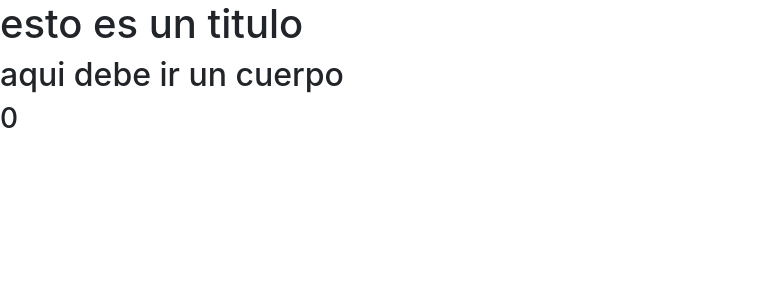
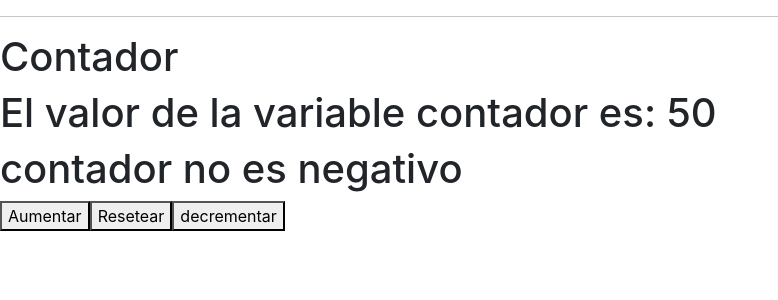
Before and after one commit to DanielReyes70/fundamentos_react_DW, a React (Create React App) app in the folder fundamentos/: page / in a window 1280 px wide. Shown: the top 300 px of the page, without its empty margins (0-778 px from the left). Built offline with nearby package versions, Linux system fonts and the light colour scheme.

Commit message:
Contador con props

```diff
--- a/fundamentos/src/App.js
+++ b/fundamentos/src/App.js
@@ -12,9 +12,11 @@ import PruebaPropiedades from './components/PruebaPropiedades';
 function App() {
   return (
     <>
+      <Contador valor_inicial={50}/>
+      {//<PruebaPropiedades  titulo = 'esto es un titulo' />
+      }
+    </>
 
-      <PruebaPropiedades  titulo = 'esto es un titulo' />
-    </>
   );
 }
 
--- a/fundamentos/src/components/Contador.jsx
+++ b/fundamentos/src/components/Contador.jsx
@@ -1,20 +1,23 @@
 import React from 'react'
+import Proptypes from 'prop-types';
 
-const Contador = () => {
-  const [contador, setContador] = React.useState(0)
+const Contador = ({valor_inicial}) => {
+  const [contador, setContador] = React.useState(valor_inicial)
   const aumentar = () => setContador(contador + 1)
   const decrementar = () => setContador(contador - 1)
+  const resetear = () => setContador(valor_inicial)
 
   return (
     <>
 
-      <hr />
+      <hr/>
       <h1>Contador</h1>
       <h1>El valor de la variable contador es: {contador}</h1>
       <h1>
-        {contador < 0 ? 'contador es negativo' : 'el contador es positivo'}
+        {contador < 0 ? 'contador es negativo' : 'contador no es negativo'}
       </h1>
       <button onClick={aumentar}>Aumentar</button>
+      <button onClick={resetear}>Resetear</button>
       <button onClick={decrementar}>decrementar</button>
 
 
@@ -24,4 +27,13 @@ const Contador = () => {
   )
 }
 
+
+Contador.propTypes = {
+  valor_inicial: Proptypes.number.isRequired
+}
+
+Contador.defaultProps = {
+    valor_inicial: 0
+}
+
 export default Contador
```
